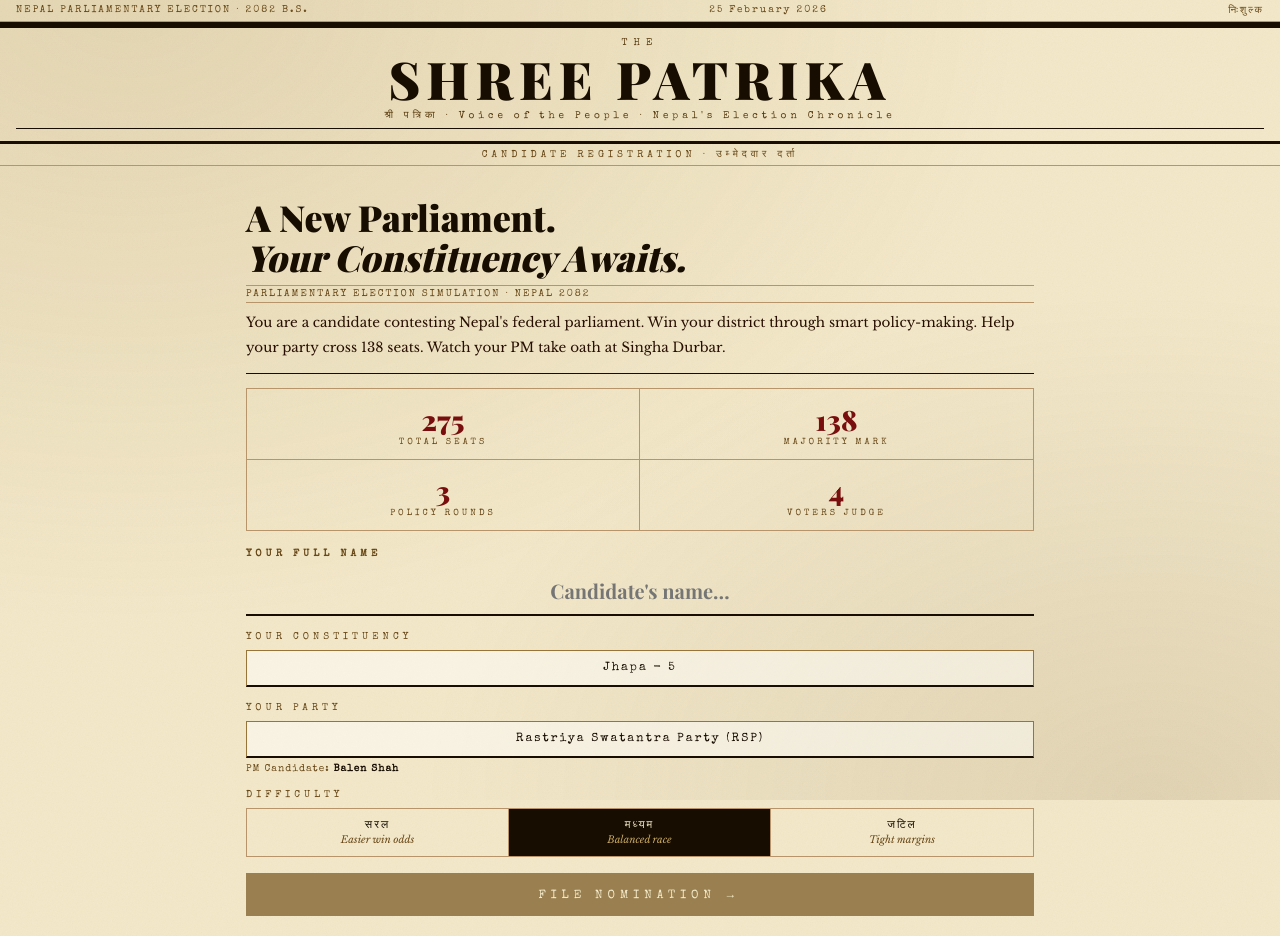
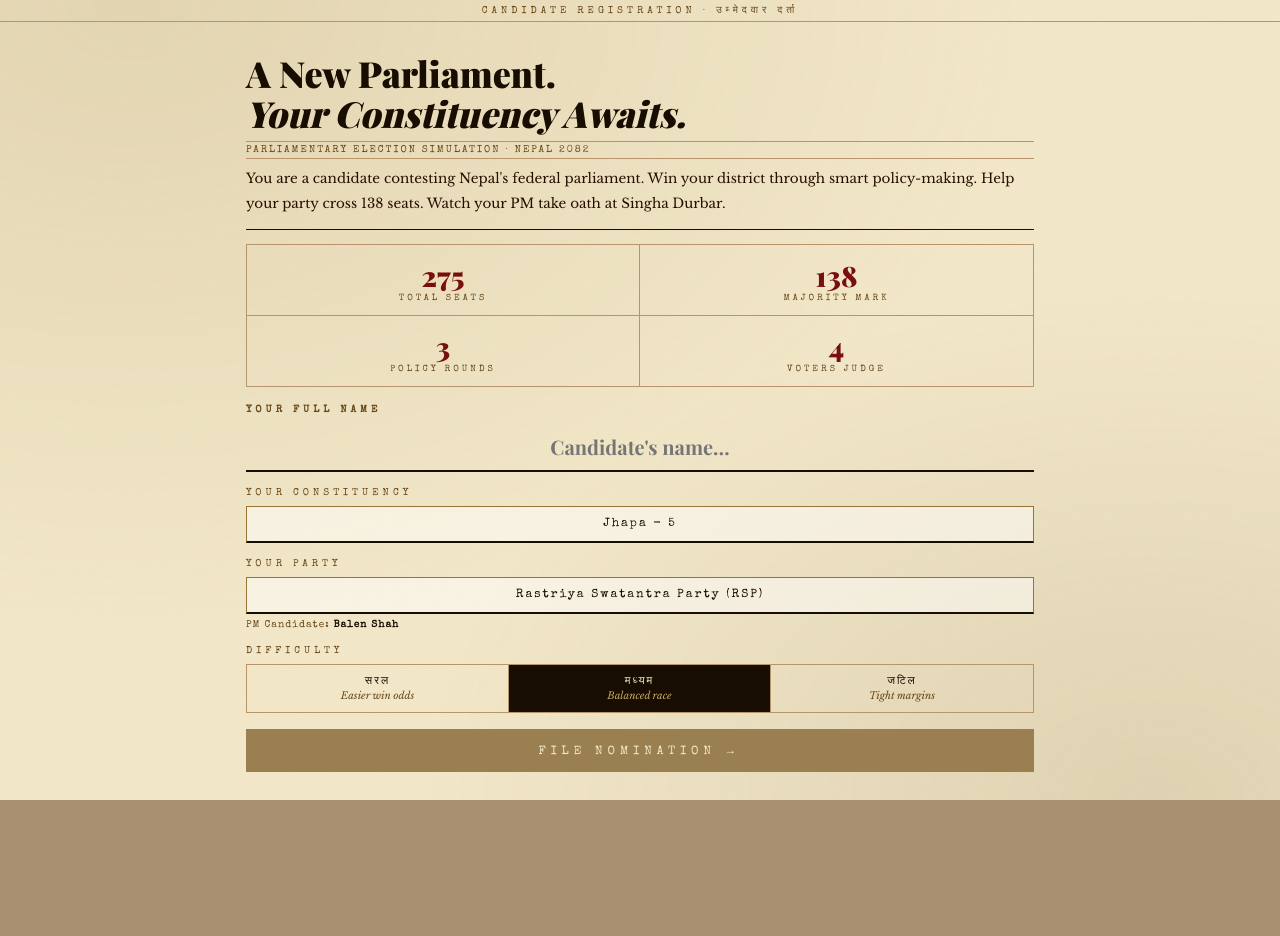
Before and after one commit to sandipkatel/be-the-next-leader-of-nepal, a Next.js app: page / in a window 1280 px wide. After the commit the page ends 800 px from the top, so only its background shows below. Built offline with nearby package versions, Linux system fonts and the light colour scheme; a web font is replaced by a local one.

Commit message:
feat: remove headers

```diff
--- a/components/screen/counting.js
+++ b/components/screen/counting.js
@@ -201,7 +201,6 @@
                     />
                     <span style={{ color: r.isSelf ? "#780e0e" : "#170d00" }}>
                       {r.name.split(" ")[0]}
-                      {r.isSelf ? "You" : ""}
                     </span>
                   </div>
                   <div className="cbar-track">
--- a/components/screen/national_result.js
+++ b/components/screen/national_result.js
@@ -79,7 +79,7 @@
             </div>
             <div className="byline">
               {progress >= 100 ? "Special Edition" : "Live Update"} · National
-              Results · Shree Patrika
+              Results 2082
             </div>
             <div className="body">
               {progress >= 100
@@ -502,7 +502,7 @@
                   letterSpacing: 2,
                 }}
               >
-                SHREE PATRIKA · श्री पत्रिका · ELECTION 2082 COVERAGE
+                 ELECTION 2082 COVERAGE
               </div>
             </>
           )}
--- a/components/ui/masthead.js
+++ b/components/ui/masthead.js
@@ -6,29 +6,6 @@
   });
   return (
     <>
-      <div className="edition-bar">
-        <span>NEPAL PARLIAMENTARY ELECTION · 2082 B.S.</span>
-        <span>{today}</span>
-        <span>निःशुल्क</span>
-      </div>
-      <div className="masthead">
-        <div
-          style={{
-            fontFamily: "'Special Elite',cursive",
-            fontSize: 10,
-            letterSpacing: 6,
-            color: "#583a0e",
-            textTransform: "uppercase",
-            marginBottom: 5,
-          }}
-        >
-          The
-        </div>
-        <div className="mast-title">Shree Patrika</div>
-        <div className="mast-sub">
-          श्री पत्रिका · Voice of the People · Nepal's Election Chronicle
-        </div>
-      </div>
       {sub && <div className="sub-bar">{sub}</div>}
       {ticker && (
         <div className="ticker">
--- a/data/districts.js
+++ b/data/districts.js
@@ -12,7 +12,7 @@
   "Palpa - 2",
   "Kavre - 1",
   "Kavre - 2",
-  "Hetauda",
+  "Okhaldhunga",
   "Nepalgunj",
   "Dhangadhi",
   "Jumla",
```
